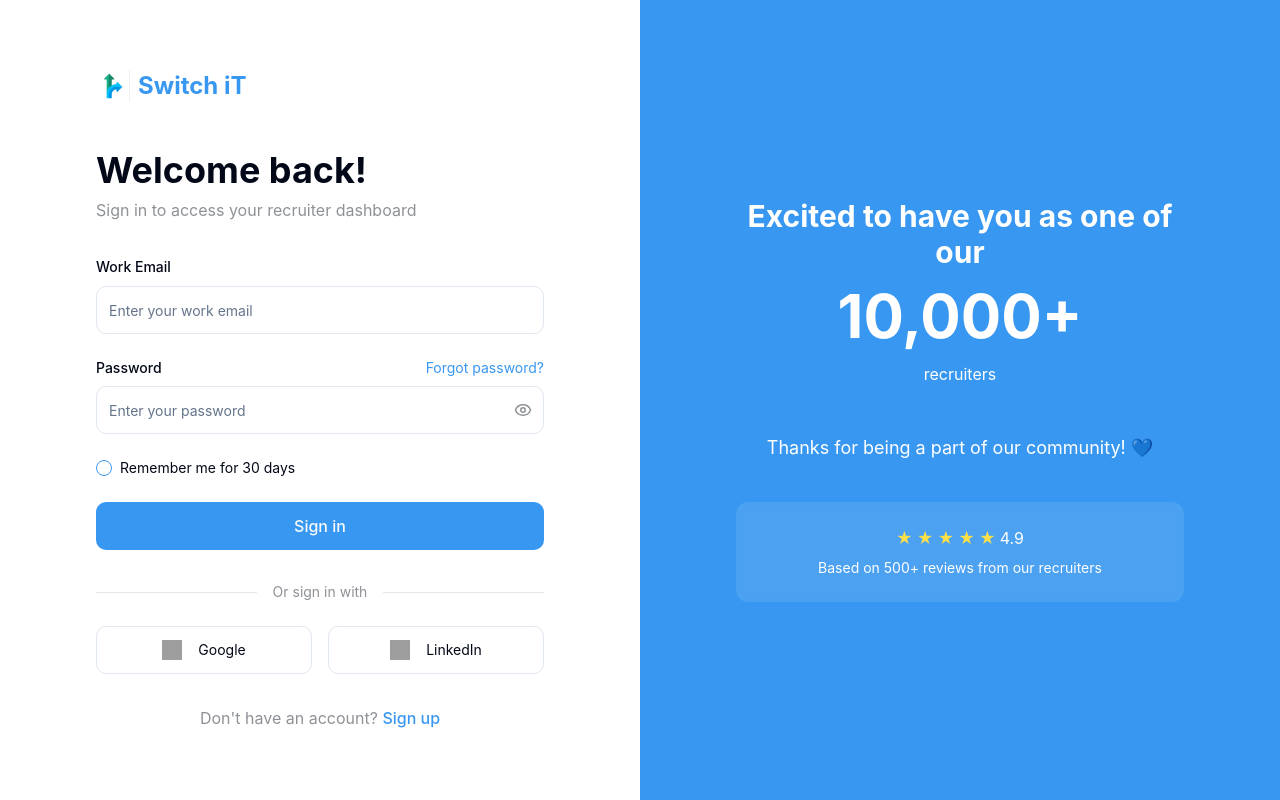
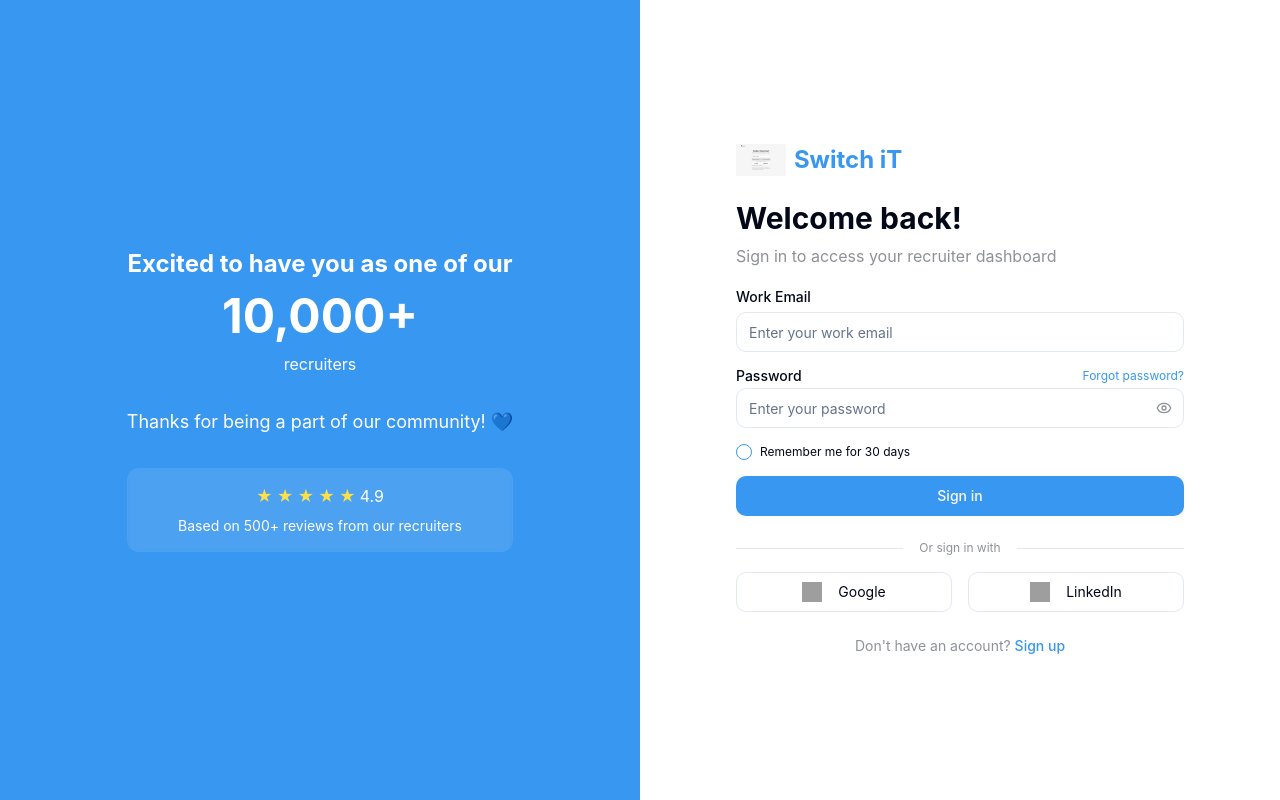
Before and after one commit to rishirathour/hire-competitors, a React (Vite) app: page /login in a window 1280 px wide. Built offline with nearby package versions, Linux system fonts and the light colour scheme; grey boxes are pictures that could not be loaded.

Commit message:
Redesign login and signup pages
Redesigned the login and signup pages for a more compact and user-friendly experience, including changes to the signup flow and layout adjustments.

```diff
--- a/src/pages/Login.tsx
+++ b/src/pages/Login.tsx
@@ -11,112 +11,26 @@ const Login = () => {
   const [showPassword, setShowPassword] = useState(false);
 
   return (
-    <div className="min-h-screen flex flex-col md:flex-row">
-      {/* Left side (form) */}
-      <div className="w-full md:w-1/2 flex flex-col justify-center items-center p-6 md:p-12">
-        <div className="w-full max-w-md">
-          <div className="mb-12">
-            <Link to="/" className="flex items-center gap-2">
-              <img
-                src="/lovable-uploads/db5631a0-5b85-4a58-ada1-0db9ddb149d9.png"
-                alt="Switch iT Logo"
-                className="h-8 w-auto"
-              />
-              <span className="font-bold text-2xl text-primary">Switch iT</span>
-            </Link>
-          </div>
-
-          <h1 className="text-3xl md:text-4xl font-bold mb-2">Welcome back!</h1>
-          <p className="text-neutral mb-8">Sign in to access your recruiter dashboard</p>
-
-          <form className="space-y-6">
-            <div className="space-y-2">
-              <Label htmlFor="email">Work Email</Label>
-              <Input
-                id="email"
-                type="email"
-                placeholder="Enter your work email"
-                className="h-12"
-              />
-            </div>
-
-            <div className="space-y-2">
-              <div className="flex justify-between items-center">
-                <Label htmlFor="password">Password</Label>
-                <Link to="/forgot-password" className="text-sm text-primary hover:text-primary-light">
-                  Forgot password?
-                </Link>
-              </div>
-              <div className="relative">
-                <Input
-                  id="password"
-                  type={showPassword ? "text" : "password"}
-                  placeholder="Enter your password"
-                  className="h-12 pr-10"
-                />
-                <button
-                  type="button"
-                  onClick={() => setShowPassword(!showPassword)}
-                  className="absolute right-3 top-1/2 -translate-y-1/2 text-neutral"
-                >
-                  {showPassword ? <EyeOff size={18} /> : <Eye size={18} />}
-                </button>
-              </div>
-            </div>
-
-            <div className="flex items-center space-x-2">
-              <Checkbox id="remember" />
-              <Label htmlFor="remember" className="text-sm font-normal">Remember me for 30 days</Label>
-            </div>
-
-            <Button type="submit" className="w-full h-12 text-base">
-              Sign in
-            </Button>
-          </form>
-
-          <div className="mt-8">
-            <div className="relative flex items-center justify-center">
-              <div className="border-t border-gray-200 w-full absolute"></div>
-              <span className="bg-white px-4 relative text-sm text-neutral">Or sign in with</span>
-            </div>
-
-            <div className="mt-6 grid grid-cols-2 gap-4">
-              <Button variant="outline" className="h-12 font-normal">
-                <img src="https://cdn.jsdelivr.net/gh/devicons/devicon/icons/google/google-original.svg" className="w-5 h-5 mr-2" />
-                Google
-              </Button>
-              <Button variant="outline" className="h-12 font-normal">
-                <img src="https://cdn.jsdelivr.net/gh/devicons/devicon/icons/linkedin/linkedin-plain.svg" className="w-5 h-5 mr-2" />
-                LinkedIn
-              </Button>
-            </div>
-          </div>
-
-          <p className="text-center mt-8 text-neutral">
-            Don't have an account? <Link to="/signup" className="text-primary hover:text-primary-light font-medium">Sign up</Link>
-          </p>
-        </div>
-      </div>
-
-      {/* Right side (blue background with stats) */}
-      <div className="hidden md:flex md:w-1/2 bg-primary p-12 flex-col justify-center items-center text-white">
+    <div className="min-h-screen flex flex-row">
+      {/* Left side (blue background with stats) */}
+      <div className="w-1/2 bg-primary p-8 flex flex-col justify-center items-center text-white">
         <div className="max-w-md text-center">
-          <h2 className="text-3xl font-bold mb-4">
+          <h2 className="text-2xl font-bold mb-3">
             Excited to have you as one of our
           </h2>
 
-          <div className="text-6xl font-bold mb-4">
+          <div className="text-5xl font-bold mb-3">
             10,000+
           </div>
-          <div className="mb-12">
+          <div className="mb-8">
             recruiters
           </div>
 
-          <p className="text-lg mb-10">
+          <p className="text-lg mb-8">
             Thanks for being a part of our community! 💙
           </p>
 
-          <div className="bg-white/10 backdrop-blur-sm p-6 rounded-lg">
+          <div className="bg-white/10 backdrop-blur-sm p-4 rounded-lg">
             <div className="flex justify-center">
               <div className="flex items-center space-x-1 text-yellow-300">
                 <span>★</span><span>★</span><span>★</span><span>★</span><span>★</span>
@@ -129,6 +43,92 @@ const Login = () => {
           </div>
         </div>
       </div>
+
+      {/* Right side (form) */}
+      <div className="w-1/2 flex flex-col justify-center items-center p-4">
+        <div className="w-full max-w-md">
+          <div className="mb-6">
+            <Link to="/" className="flex items-center gap-2">
+              <img
+                src="/lovable-uploads/9910dac9-7dde-465a-9c7b-a457e0fad50c.png"
+                alt="Switch iT Logo"
+                className="h-8 w-auto"
+              />
+              <span className="font-bold text-2xl text-primary">Switch iT</span>
+            </Link>
+          </div>
+
+          <h1 className="text-3xl font-bold mb-2">Welcome back!</h1>
+          <p className="text-neutral mb-4">Sign in to access your recruiter dashboard</p>
+
+          <form className="space-y-4">
+            <div className="space-y-1">
+              <Label htmlFor="email">Work Email</Label>
+              <Input
+                id="email"
+                type="email"
+                placeholder="Enter your work email"
+                className="h-10"
+              />
+            </div>
+
+            <div className="space-y-1">
+              <div className="flex justify-between items-center">
+                <Label htmlFor="password">Password</Label>
+                <Link to="/forgot-password" className="text-xs text-primary hover:text-primary-light">
+                  Forgot password?
+                </Link>
+              </div>
+              <div className="relative">
+                <Input
+                  id="password"
+                  type={showPassword ? "text" : "password"}
+                  placeholder="Enter your password"
+                  className="h-10 pr-10"
+                />
+                <button
+                  type="button"
+                  onClick={() => setShowPassword(!showPassword)}
+                  className="absolute right-3 top-1/2 -translate-y-1/2 text-neutral"
+                >
+                  {showPassword ? <EyeOff size={16} /> : <Eye size={16} />}
+                </button>
+              </div>
+            </div>
+
+            <div className="flex items-center space-x-2">
+              <Checkbox id="remember" />
+              <Label htmlFor="remember" className="text-xs font-normal">Remember me for 30 days</Label>
+            </div>
+
+            <Button type="submit" className="w-full h-10 text-sm">
+              Sign in
+            </Button>
+          </form>
+
+          <div className="mt-6">
+            <div className="relative flex items-center justify-center">
+              <div className="border-t border-gray-200 w-full absolute"></div>
+              <span className="bg-white px-4 relative text-xs text-neutral">Or sign in with</span>
+            </div>
+
+            <div className="mt-4 grid grid-cols-2 gap-4">
+              <Button variant="outline" className="h-10 font-normal text-sm">
+                <img src="https://cdn.jsdelivr.net/gh/devicons/devicon/icons/google/google-original.svg" className="w-5 h-5 mr-2" />
+                Google
+              </Button>
+              <Button variant="outline" className="h-10 font-normal text-sm">
+                <img src="https://cdn.jsdelivr.net/gh/devicons/devicon/icons/linkedin/linkedin-plain.svg" className="w-5 h-5 mr-2" />
+                LinkedIn
+              </Button>
+            </div>
+          </div>
+
+          <p className="text-center mt-6 text-neutral text-sm">
+            Don't have an account? <Link to="/signup" className="text-primary hover:text-primary-light font-medium">Sign up</Link>
+          </p>
+        </div>
+      </div>
     </div>
   );
 };
--- a/src/pages/Signup.tsx
+++ b/src/pages/Signup.tsx
@@ -9,144 +9,37 @@ import { Eye, EyeOff } from 'lucide-react';
 
 const Signup = () => {
   const [showPassword, setShowPassword] = useState(false);
+  const [step, setStep] = useState(1);
+  const [email, setEmail] = useState('');
+
+  const handleEmailSubmit = (e: React.FormEvent) => {
+    e.preventDefault();
+    if (email) {
+      setStep(2);
+    }
+  };
 
   return (
-    <div className="min-h-screen flex flex-col md:flex-row">
-      {/* Left side (form) */}
-      <div className="w-full md:w-1/2 flex flex-col justify-center items-center p-6 md:p-12">
-        <div className="w-full max-w-md">
-          <div className="mb-12">
-            <Link to="/" className="flex items-center gap-2">
-              <img
-                src="/lovable-uploads/db5631a0-5b85-4a58-ada1-0db9ddb149d9.png"
-                alt="Switch iT Logo"
-                className="h-8 w-auto"
-              />
-              <span className="font-bold text-2xl text-primary">Switch iT</span>
-            </Link>
-          </div>
-
-          <h1 className="text-3xl md:text-4xl font-bold mb-2">Create a free account</h1>
-          <p className="text-neutral mb-8">Get access to passive job seekers contact details</p>
-
-          <form className="space-y-6">
-            <div className="grid grid-cols-2 gap-4">
-              <div className="space-y-2">
-                <Label htmlFor="firstName">First Name</Label>
-                <Input
-                  id="firstName"
-                  type="text"
-                  placeholder="Enter first name"
-                  className="h-12"
-                />
-              </div>
-
-              <div className="space-y-2">
-                <Label htmlFor="lastName">Last Name</Label>
-                <Input
-                  id="lastName"
-                  type="text"
-                  placeholder="Enter last name"
-                  className="h-12"
-                />
-              </div>
-            </div>
-
-            <div className="space-y-2">
-              <Label htmlFor="workEmail">Work Email</Label>
-              <Input
-                id="workEmail"
-                type="email"
-                placeholder="Enter your work email"
-                className="h-12"
-              />
-            </div>
-
-            <div className="space-y-2">
-              <Label htmlFor="company">Company</Label>
-              <Input
-                id="company"
-                type="text"
-                placeholder="Enter your company name"
-                className="h-12"
-              />
-            </div>
-
-            <div className="space-y-2">
-              <Label htmlFor="signupPassword">Password</Label>
-              <div className="relative">
-                <Input
-                  id="signupPassword"
-                  type={showPassword ? "text" : "password"}
-                  placeholder="Create a password"
-                  className="h-12 pr-10"
-                />
-                <button
-                  type="button"
-                  onClick={() => setShowPassword(!showPassword)}
-                  className="absolute right-3 top-1/2 -translate-y-1/2 text-neutral"
-                >
-                  {showPassword ? <EyeOff size={18} /> : <Eye size={18} />}
-                </button>
-              </div>
-              <p className="text-xs text-neutral">Must be at least 8 characters</p>
-            </div>
-
-            <div className="flex items-start space-x-2">
-              <Checkbox id="terms" className="mt-1" />
-              <Label htmlFor="terms" className="text-sm font-normal">
-                I agree to Switch iT's <a href="#" className="text-primary hover:underline">Terms of Service</a> and <a href="#" className="text-primary hover:underline">Privacy Policy</a>
-              </Label>
-            </div>
-
-            <Button type="submit" className="w-full h-12 text-base">
-              Get started
-            </Button>
-          </form>
-
-          <div className="mt-8">
-            <div className="relative flex items-center justify-center">
-              <div className="border-t border-gray-200 w-full absolute"></div>
-              <span className="bg-white px-4 relative text-sm text-neutral">Or sign up with</span>
-            </div>
-
-            <div className="mt-6 grid grid-cols-2 gap-4">
-              <Button variant="outline" className="h-12 font-normal">
-                <img src="https://cdn.jsdelivr.net/gh/devicons/devicon/icons/google/google-original.svg" className="w-5 h-5 mr-2" />
-                Google
-              </Button>
-              <Button variant="outline" className="h-12 font-normal">
-                <img src="https://cdn.jsdelivr.net/gh/devicons/devicon/icons/linkedin/linkedin-plain.svg" className="w-5 h-5 mr-2" />
-                LinkedIn
-              </Button>
-            </div>
-          </div>
-
-          <p className="text-center mt-8 text-neutral">
-            Already have an account? <Link to="/login" className="text-primary hover:text-primary-light font-medium">Sign in</Link>
-          </p>
-        </div>
-      </div>
-
-      {/* Right side (blue background with stats) */}
-      <div className="hidden md:flex md:w-1/2 bg-primary p-12 flex-col justify-center items-center text-white">
+    <div className="min-h-screen flex flex-row">
+      {/* Left side (blue background with stats) - Now on the left */}
+      <div className="w-1/2 bg-primary p-8 flex flex-col justify-center items-center text-white">
         <div className="max-w-md text-center">
-          <h2 className="text-3xl font-bold mb-4">
+          <h2 className="text-2xl font-bold mb-3">
             Excited to have you as one of our
           </h2>
 
-          <div className="text-6xl font-bold mb-4">
+          <div className="text-5xl font-bold mb-3">
             10,000+
           </div>
-          <div className="mb-12">
+          <div className="mb-8">
             recruiters
           </div>
 
-          <p className="text-lg mb-10">
+          <p className="text-lg mb-8">
             Thanks for being a part of our community! 💙
           </p>
 
-          <div className="bg-white/10 backdrop-blur-sm p-6 rounded-lg">
+          <div className="bg-white/10 backdrop-blur-sm p-4 rounded-lg">
             <div className="flex justify-center">
               <div className="flex items-center space-x-1 text-yellow-300">
                 <span>★</span><span>★</span><span>★</span><span>★</span><span>★</span>
@@ -159,6 +52,144 @@ const Signup = () => {
           </div>
         </div>
       </div>
+
+      {/* Right side (form) - Now on the right */}
+      <div className="w-1/2 flex flex-col justify-center items-center p-4">
+        <div className="w-full max-w-md">
+          <div className="mb-6">
+            <Link to="/" className="flex items-center gap-2">
+              <img
+                src="/lovable-uploads/9910dac9-7dde-465a-9c7b-a457e0fad50c.png"
+                alt="Switch iT Logo"
+                className="h-8 w-auto"
+              />
+              <span className="font-bold text-2xl text-primary">Switch iT</span>
+            </Link>
+          </div>
+
+          <h1 className="text-3xl font-bold mb-2">Create a free account</h1>
+          <p className="text-neutral mb-4">Get access to passive job seekers contact details</p>
+
+          {step === 1 ? (
+            <>
+              <form onSubmit={handleEmailSubmit} className="space-y-4">
+                <div className="space-y-2">
+                  <Input
+                    type="email"
+                    placeholder="Enter your work email"
+                    className="h-12"
+                    value={email}
+                    onChange={(e) => setEmail(e.target.value)}
+                    required
+                  />
+                </div>
+
+                <Button type="submit" className="w-full h-12 text-base">
+                  Get started
+                </Button>
+              </form>
+
+              <div className="mt-6">
+                <div className="relative flex items-center justify-center">
+                  <div className="border-t border-gray-200 w-full absolute"></div>
+                  <span className="bg-white px-4 relative text-sm text-neutral">Or sign up with</span>
+                </div>
+
+                <div className="mt-4 grid grid-cols-2 gap-4">
+                  <Button variant="outline" className="h-10 font-normal text-sm">
+                    <img src="https://cdn.jsdelivr.net/gh/devicons/devicon/icons/google/google-original.svg" className="w-5 h-5 mr-2" />
+                    Google
+                  </Button>
+                  <Button variant="outline" className="h-10 font-normal text-sm">
+                    <img src="https://cdn.jsdelivr.net/gh/devicons/devicon/icons/linkedin/linkedin-plain.svg" className="w-5 h-5 mr-2" />
+                    LinkedIn
+                  </Button>
+                </div>
+              </div>
+            </>
+          ) : (
+            <form className="space-y-4">
+              <div className="grid grid-cols-2 gap-3">
+                <div className="space-y-1">
+                  <Label htmlFor="firstName">First Name</Label>
+                  <Input
+                    id="firstName"
+                    type="text"
+                    placeholder="Enter first name"
+                    className="h-10"
+                  />
+                </div>
+
+                <div className="space-y-1">
+                  <Label htmlFor="lastName">Last Name</Label>
+                  <Input
+                    id="lastName"
+                    type="text"
+                    placeholder="Enter last name"
+                    className="h-10"
+                  />
+                </div>
+              </div>
+
+              <div className="space-y-1">
+                <Label htmlFor="workEmail">Work Email</Label>
+                <Input
+                  id="workEmail"
+                  type="email"
+                  value={email}
+                  className="h-10"
+                  readOnly
+                />
+              </div>
+
+              <div className="space-y-1">
+                <Label htmlFor="company">Company</Label>
+                <Input
+                  id="company"
+                  type="text"
+                  placeholder="Enter your company name"
+                  className="h-10"
+                />
+              </div>
+
+              <div className="space-y-1">
+                <Label htmlFor="signupPassword">Password</Label>
+                <div className="relative">
+                  <Input
+                    id="signupPassword"
+                    type={showPassword ? "text" : "password"}
+                    placeholder="Create a password"
+                    className="h-10 pr-10"
+                  />
+                  <button
+                    type="button"
+                    onClick={() => setShowPassword(!showPassword)}
+                    className="absolute right-3 top-1/2 -translate-y-1/2 text-neutral"
+                  >
+                    {showPassword ? <EyeOff size={16} /> : <Eye size={16} />}
+                  </button>
+                </div>
+                <p className="text-xs text-neutral">Must be at least 8 characters</p>
+              </div>
+
+              <div className="flex items-start space-x-2">
+                <Checkbox id="terms" className="mt-1" />
+                <Label htmlFor="terms" className="text-xs font-normal">
+                  I agree to Switch iT's <a href="#" className="text-primary hover:underline">Terms of Service</a> and <a href="#" className="text-primary hover:underline">Privacy Policy</a>
+                </Label>
+              </div>
+
+              <Button type="submit" className="w-full h-10 text-sm">
+                Complete Registration
+              </Button>
+            </form>
+          )}
+
+          <p className="text-center mt-6 text-neutral text-sm">
+            Already have an account? <Link to="/login" className="text-primary hover:text-primary-light font-medium">Sign in</Link>
+          </p>
+        </div>
+      </div>
     </div>
   );
 };
```
Also changed, not shown: public/lovable-uploads/9910dac9-7dde-465a-9c7b-a457e0fad50c.png (added).
